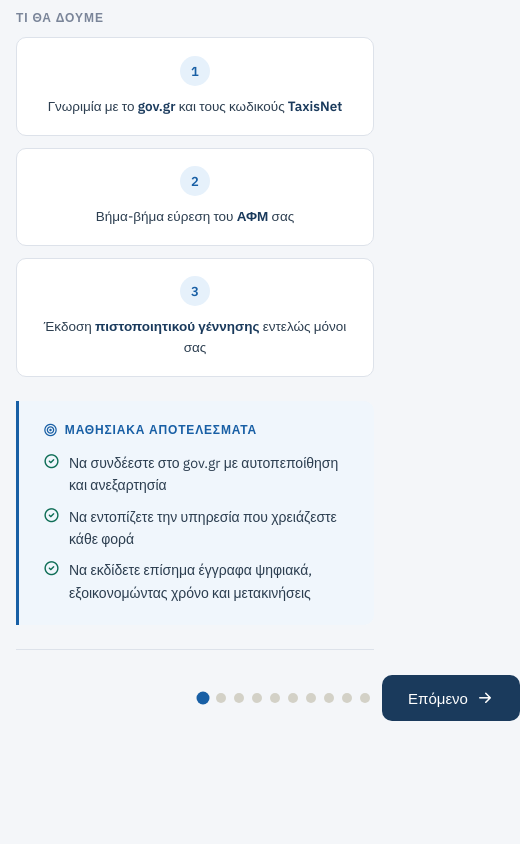
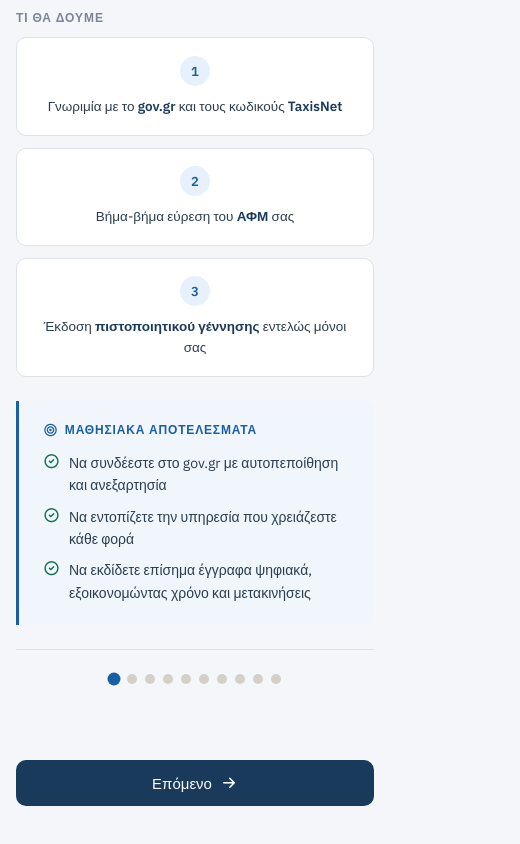
Before and after one commit to asaridou/721-Sampson, a plain HTML site: page index.html in a window 390 px wide. Shown: the part 1285-2129 px from the top of the page, 520 px wide, since content can reach past the window. Before the commit the page ends 2055 px from the top, so only its background shows below. Drawn offline with Linux system fonts and the light colour scheme.

Commit message:
Add files via upload

```diff
--- a/index.html
+++ b/index.html
@@ -424,6 +424,14 @@
       .hero { padding: 2rem 1.5rem 1.8rem; }
       .hero h1 { font-size: 19px; }
       .nav-title { display: none; }
+      .bottom-nav {
+        flex-direction: column;
+        align-items: center;
+        gap: 14px;
+      }
+      .bottom-nav .dots-row { order: 1; }
+      #prevBtn { order: 2; width: 100%; justify-content: center; }
+      #nextBtn { order: 3; width: 100%; justify-content: center; }
     }
   </style>
 </head>
```
